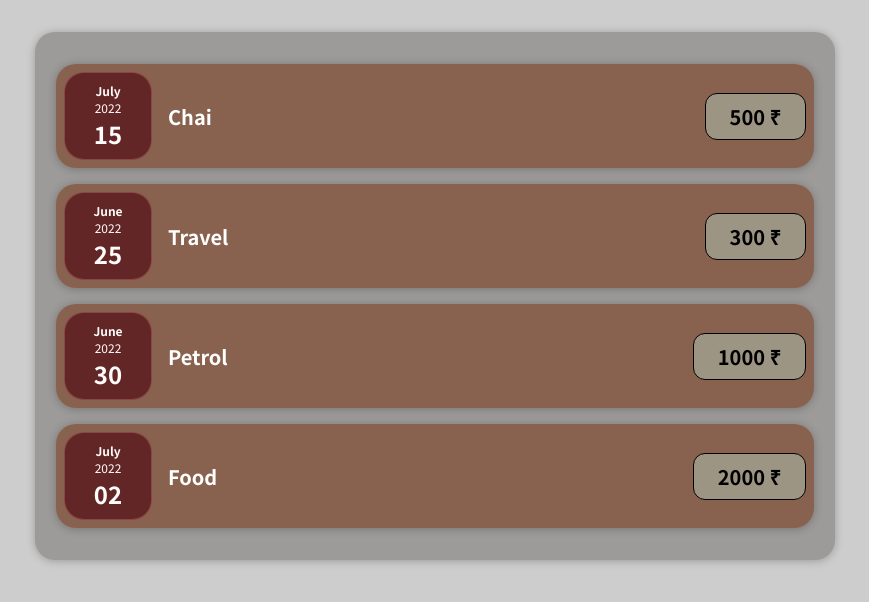
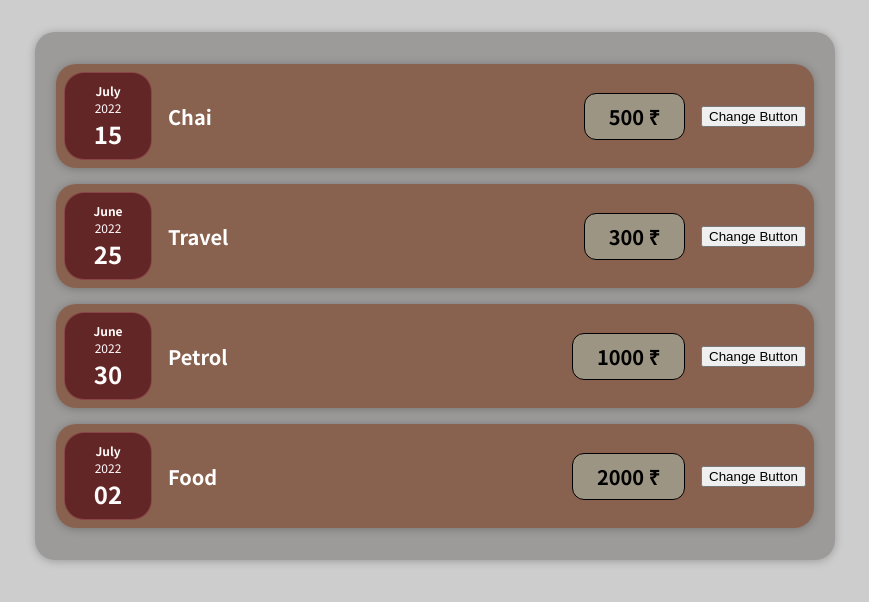
Before and after one commit to roshanwaa/React-Learn, a React (Create React App) app in the folder 01-starting-setup/: page / in a window 1280 px wide. Shown: the top 602 px of the page, without its empty margins (205-1074 px from the left). Built offline with nearby package versions, Linux system fonts and the light colour scheme.

Commit message:
State "useState" Hook

```diff
--- a/01-starting-setup/src/Components/Expenses/ExpensesItem.js
+++ b/01-starting-setup/src/Components/Expenses/ExpensesItem.js
@@ -1,15 +1,27 @@
-import React from 'react';
+import React, { useState } from 'react';
 import './ExpenseItem.css';
 import Cards from '../UI/Cards';
 import ExpenseDate from '../Expenses/ExpenseDate';
 
 export const ExpensesItem = (props) => {
+  const [title, setTitle] = useState(props.title);
+  console.log('Expenses item evaluate by React');
+  // let title = props.title;
+
+  const clickHandler = () => {
+    setTitle('title');
+    // title = 'Update Title!';
+    console.log(title);
+  };
+  // clickHandler();
+
   return (
     <Cards className="expense-item">
       <ExpenseDate date={props.date} />
       <div className="expense-item__description">
-        <h2>{props.title}</h2>
+        <h2>{title}</h2>
         <div className="expense-item__price">{props.amount} ₹</div>
+        <button onClick={clickHandler}>Change Button</button>
       </div>
     </Cards>
   );
--- a/01-starting-setup/src/index.js
+++ b/01-starting-setup/src/index.js
@@ -1,3 +1,4 @@
+import React from 'react';
 import ReactDOM from 'react-dom/client';
 
 import './index.css';
```
Also changed, not shown: 1 other file (tests, documents, lock files or other folders).
